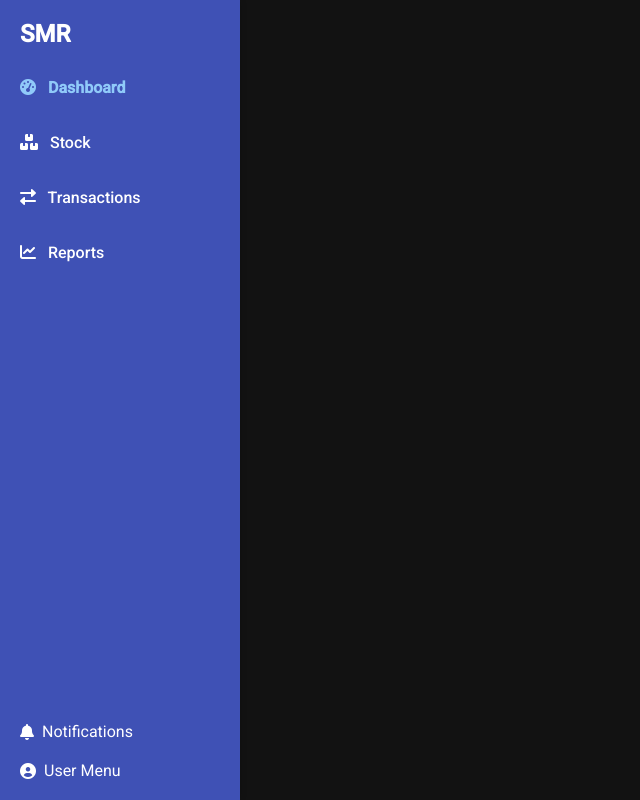
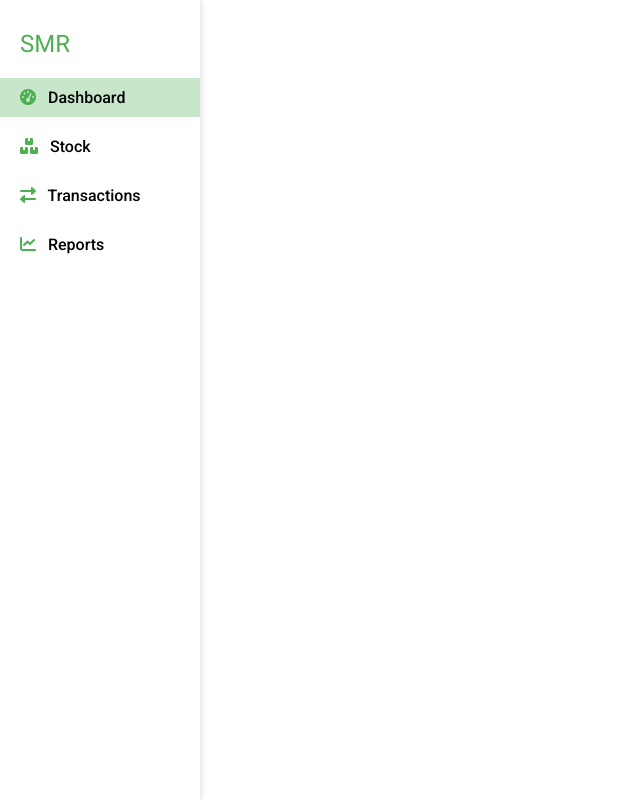
Before and after one commit to KothaNikhil/rice-factory-management, an Angular app: page /dashboard in a window 1280 px wide. Shown: the whole page, without its empty margins (0-640 px from the left). Built offline with nearby package versions, Linux system fonts and the light colour scheme.

Commit message:
Switch to light theme and update navigation layout

```diff
--- a/src/app/app.component.html
+++ b/src/app/app.component.html
@@ -1,27 +1,15 @@
-<div class="dark-theme mat-app-background">
+<div class="light-theme mat-app-background">
     <div class="vertical-toolbar">
         <div class="title">
             <span>SMR</span>
         </div>
+        <div class="spacer-between-title-nav"></div> <!-- Empty space -->
         <nav class="nav-links">
-            <a routerLink="/dashboard" routerLinkActive="active-link"><i class="fas fa-tachometer-alt menu-icon"></i> Dashboard</a>
+            <a routerLink="/dashboard" routerLinkActive="active-link"><i class="fas fa-tachometer-alt menu-icon accent"></i> Dashboard</a>
             <a routerLink="/stock" routerLinkActive="active-link"><i class="fas fa-boxes menu-icon"></i> Stock</a>
             <a routerLink="/transactions" routerLinkActive="active-link"><i class="fas fa-exchange-alt menu-icon"></i> Transactions</a>
             <a routerLink="/reports" routerLinkActive="active-link"><i class="fas fa-chart-line menu-icon"></i> Reports</a>
         </nav>
-        <div class="spacer"></div>
-        <div class="notification">
-            <i class="fas fa-bell menu-icon"></i> Notifications
-        </div>
-        <div class="user-menu">
-            <i class="fas fa-user-circle menu-icon"></i>
-            <span>User Menu</span>
-            <mat-menu #userMenu="matMenu">
-                <button mat-menu-item>Profile</button>
-                <button mat-menu-item>Settings</button>
-                <button mat-menu-item>Logout</button>
-            </mat-menu>
-        </div>
     </div>
     <div class="content">
         <router-outlet></router-outlet>
--- a/src/app/app.component.scss
+++ b/src/app/app.component.scss
@@ -1,117 +1,62 @@
+@use 'src/styles/custom-theme' as theme;
+
 .mat-app-background {
     height: 100vh;
     display: flex;
 }
 
-.logo {
-    height: 40px;
+.vertical-toolbar {
+    display: flex;
+    flex-direction: column;
+    width: 200px;
+    box-shadow: 2px 0 5px rgba(0, 0, 0, 0.1);
 }
 
-.title {
-    color: white;
+.vertical-toolbar .title {
+    color: theme.$primary-color;
     font-size: 24px;
-    font-weight: bold;
-    margin-bottom: 20px;
+    padding: 30px 20px 0 20px;
+}
+
+.vertical-toolbar .nav-links {
+    display: flex;
+    flex-direction: column;
+}
+
+.nav-links a {
+    color: black;
+    text-decoration: none;
+    font-weight: 500;
+    font-size: 16px;
+    padding: 10px 20px;
+    margin-bottom: 10px;
+    transition: color 0.3s;
+}
+
+.vertical-toolbar .nav-links a.active-link {
+    background-color: theme.$primary-color-light;
+}
+
+.nav-links a:hover {
+    color: theme.$primary-color-dark; /* Accent color on hover */
+}
+
+.menu-icon {
+    margin-right: 8px;
+    color: theme.$primary-color;
 }
 
 .spacer {
     flex: 1;
 }
 
-.nav-links {
-    display: flex;
-    flex-direction: column;
-    gap: 16px;
-    margin-bottom: 20px;
-}
-
-.nav-links a {
-    color: white;
-    text-decoration: none;
-    font-weight: 500;
-    font-size: 16px;
-    padding: 10px 0;
-    transition: color 0.3s;
-}
-
-.nav-links a:hover {
-    color: #f48fb1; /* Accent color on hover */
-}
-
-.nav-links a.active-link {
-    font-weight: bold;
-    text-decoration: underline;
-    color: #90caf9; /* Lighter shade of blue for active link */
-}
-
-.menu-icon {
-    margin-right: 8px; /* Adjust the value as needed */
+.spacer-between-title-nav {
+    height: 20px;
 }
 
 .content {
     flex: 1;
     padding: 20px;
     overflow-y: auto;
-    margin-left: 200px; /* Adjust based on the width of the vertical toolbar */
+    margin-left: 200px;
 }
-
-.userMenu {
-    height: 24px; /* Same as size of mat-icon */
-}
-
-.userMenu:hover {
-    cursor: pointer;
-}
-
-.vertical-toolbar {
-    display: flex;
-    flex-direction: column;
-    width: 200px;
-    background-color: #3f51b5; /* Adjust the color as needed */
-    padding: 20px;
-    box-shadow: 2px 0 5px rgba(0, 0, 0, 0.1);
-}
-
-.vertical-toolbar .logo {
-    width: 100%;
-    margin-bottom: 20px;
-}
-
-.vertical-toolbar .title {
-    color: white;
-    font-size: 24px;
-    font-weight: bold;
-    margin-bottom: 20px;
-}
-
-.vertical-toolbar .nav-links {
-    display: flex;
-    flex-direction: column;
-    margin-bottom: 20px;
-}
-
-.vertical-toolbar .nav-links a {
-    padding: 10px 0;
-    text-decoration: none;
-}
-
-.vertical-toolbar .nav-links a.active-link {
-    font-weight: bold;
-}
-
-.vertical-toolbar .notification,
-.vertical-toolbar .user-menu {
-    display: flex;
-    align-items: center;
-    color: white;
-    margin-top: 20px;
-}
-
-.vertical-toolbar .notification .menu-icon,
-.vertical-toolbar .user-menu .menu-icon {
-    margin-right: 8px;
-}
-
-.vertical-toolbar .user-menu mat-button {
-    margin-right: 8px;
-}
--- a/src/index.html
+++ b/src/index.html
@@ -11,7 +11,7 @@
   <link href="https://fonts.googleapis.com/icon?family=Material+Icons" rel="stylesheet">
   <link rel="stylesheet" href="https://cdnjs.cloudflare.com/ajax/libs/font-awesome/6.0.0-beta3/css/all.min.css">
 </head>
-<body class="dark-theme">
+<body class="light-theme">
   <app-root></app-root>
 </body>
 </html>
--- a/src/styles/custom-theme.scss
+++ b/src/styles/custom-theme.scss
@@ -1,40 +1,47 @@
 @use '@angular/material' as mat;
 
 // Define your custom palettes
-$primary-palette: mat.define-palette(mat.$blue-grey-palette);
-$accent-palette: mat.define-palette(mat.$cyan-palette, A200, A100, A400);
-$warn-palette: mat.define-palette(mat.$deep-orange-palette);
+$primary-palette: mat.define-palette(mat.$green-palette);
+$accent-palette: mat.define-palette(mat.$lime-palette, A200, A100, A400);
+$warn-palette: mat.define-palette(mat.$red-palette);
 
-// Define the dark theme background
-$dark-background: (
-  background: #121212,
-  hover: #1e1e1e,
-  card: #1e1e1e,
-  dialog: #1e1e1e,
-  disabled-button: #333333,
-  raised-button: #333333,
-  focused-button: #444444,
-  selected-button: #555555,
-  selected-disabled-button: #666666,
-  disabled: rgba(255, 255, 255, 0.3),
-  divider: rgba(255, 255, 255, 0.12)
+// Define color variables
+$primary-color: mat.get-color-from-palette($primary-palette);
+$primary-color-light: mat.get-color-from-palette($primary-palette, 100);
+$primary-color-dark: mat.get-color-from-palette($primary-palette, 700);
+$accent-color: mat.get-color-from-palette($accent-palette, A200);
+$warn-color: mat.get-color-from-palette($warn-palette);
+
+// Define the light theme background
+$light-background: (
+  background: #ffffff,
+  hover: #f5f5f5,
+  card: #ffffff,
+  dialog: #ffffff,
+  disabled-button: #e0e0e0,
+  raised-button: #e0e0e0,
+  focused-button: #d0d0d0,
+  selected-button: #c0c0c0,
+  selected-disabled-button: #b0b0b0,
+  disabled: rgba(0, 0, 0, 0.3),
+  divider: rgba(0, 0, 0, 0.12)
 );
 
-// Create the dark theme
-$custom-dark-theme: mat.define-dark-theme((
+// Create the light theme
+$custom-light-theme: mat.define-light-theme((
   color: (
     primary: $primary-palette,
     accent: $accent-palette,
     warn: $warn-palette,
   ),
-  background: $dark-background,
+  background: $light-background,
 ));
 
-.dark-theme{
+.light-theme {
     .mat-app-background {
-        background-color: #121212 !important;
-        color: white !important;
+        background-color: #ffffff !important;
+        color: black !important;
     }
-// Include Angular Material theme styles
-@include mat.all-component-themes($custom-dark-theme);
+    // Include Angular Material theme styles
+    @include mat.all-component-themes($custom-light-theme);
 }
```
